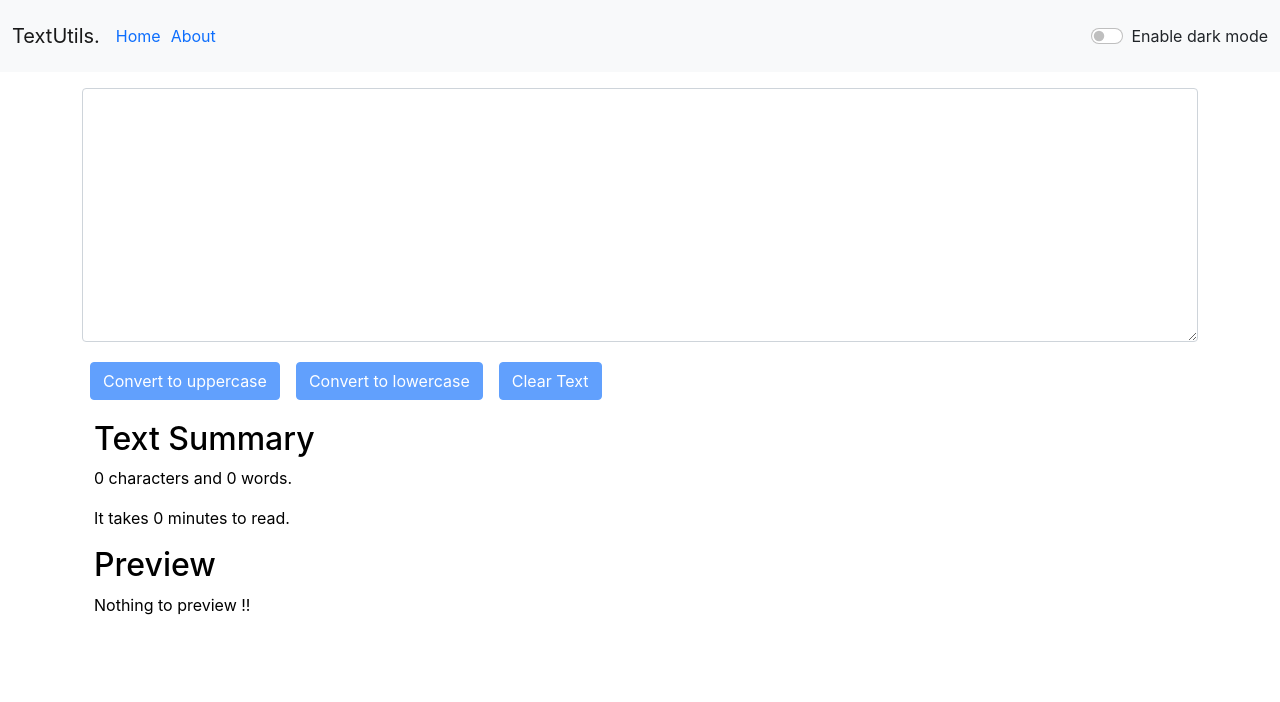
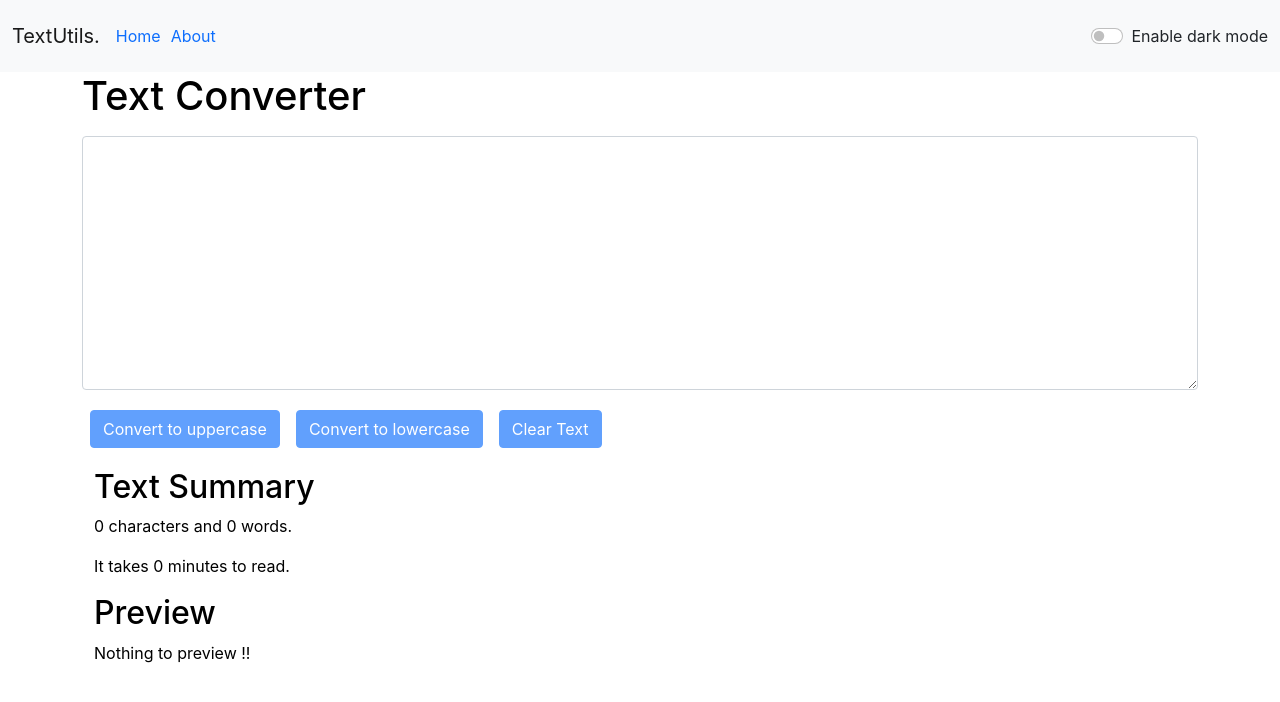
Before and after one commit to GheewW02/React-Projects, a React (Create React App) app in the folder 02-text-utils-app/: page / in a window 1280 px wide. Shown: the top 702 px of the page. Built offline with nearby package versions, Linux system fonts and the light colour scheme.

Commit message:
Bug fixes and finishing featres

```diff
--- a/02-text-utils-app/src/App.js
+++ b/02-text-utils-app/src/App.js
@@ -41,7 +41,13 @@ export default function App() {
           <Route
             exact
             path="/"
-            element={<TextForm showAlert={showAlert} mode={mode} />}
+            element={
+              <TextForm
+                heading={"Text Converter"}
+                showAlert={showAlert}
+                mode={mode}
+              />
+            }
           ></Route>
           <Route exact path="/about" element={<About mode={mode} />}></Route>
         </Routes>
```
